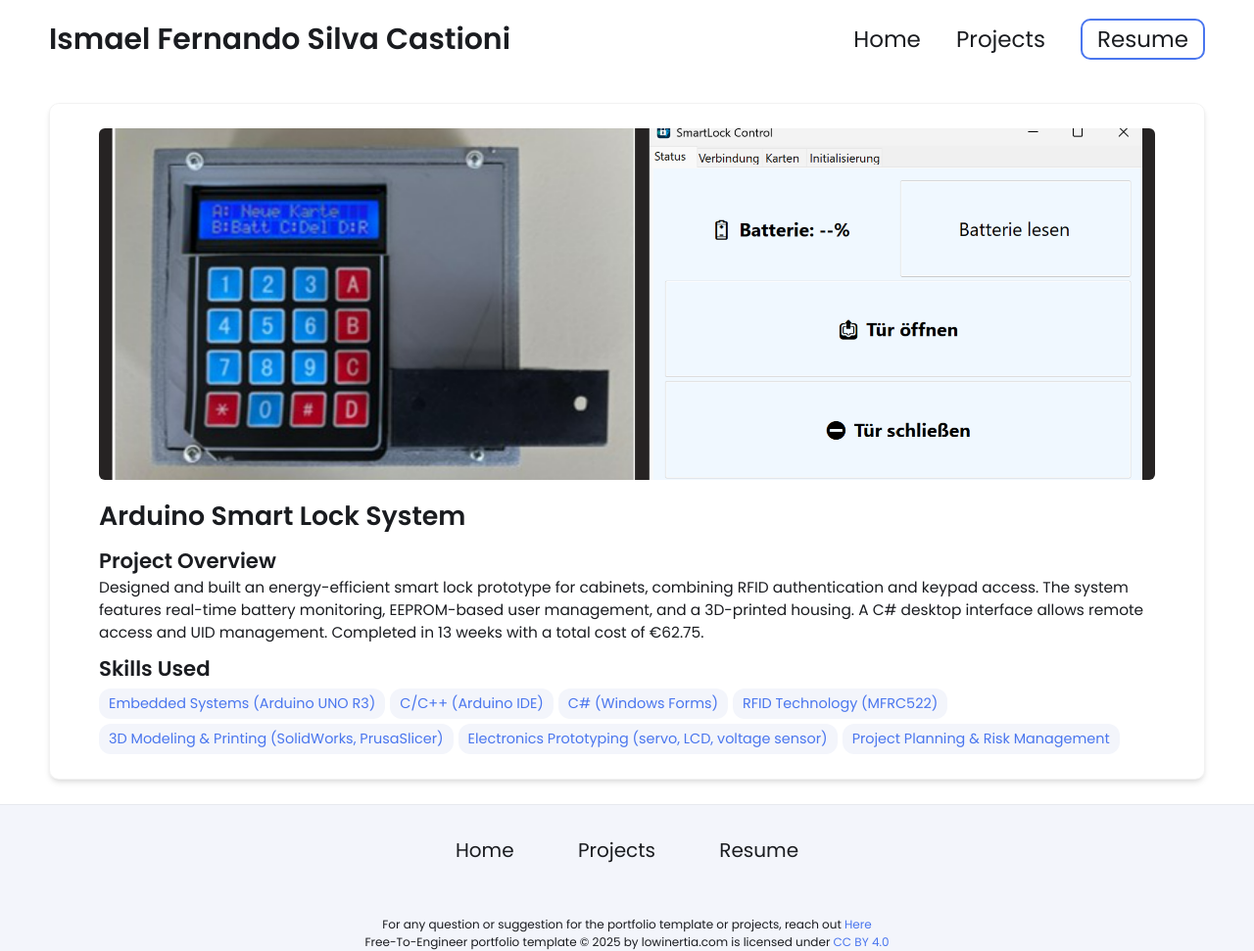
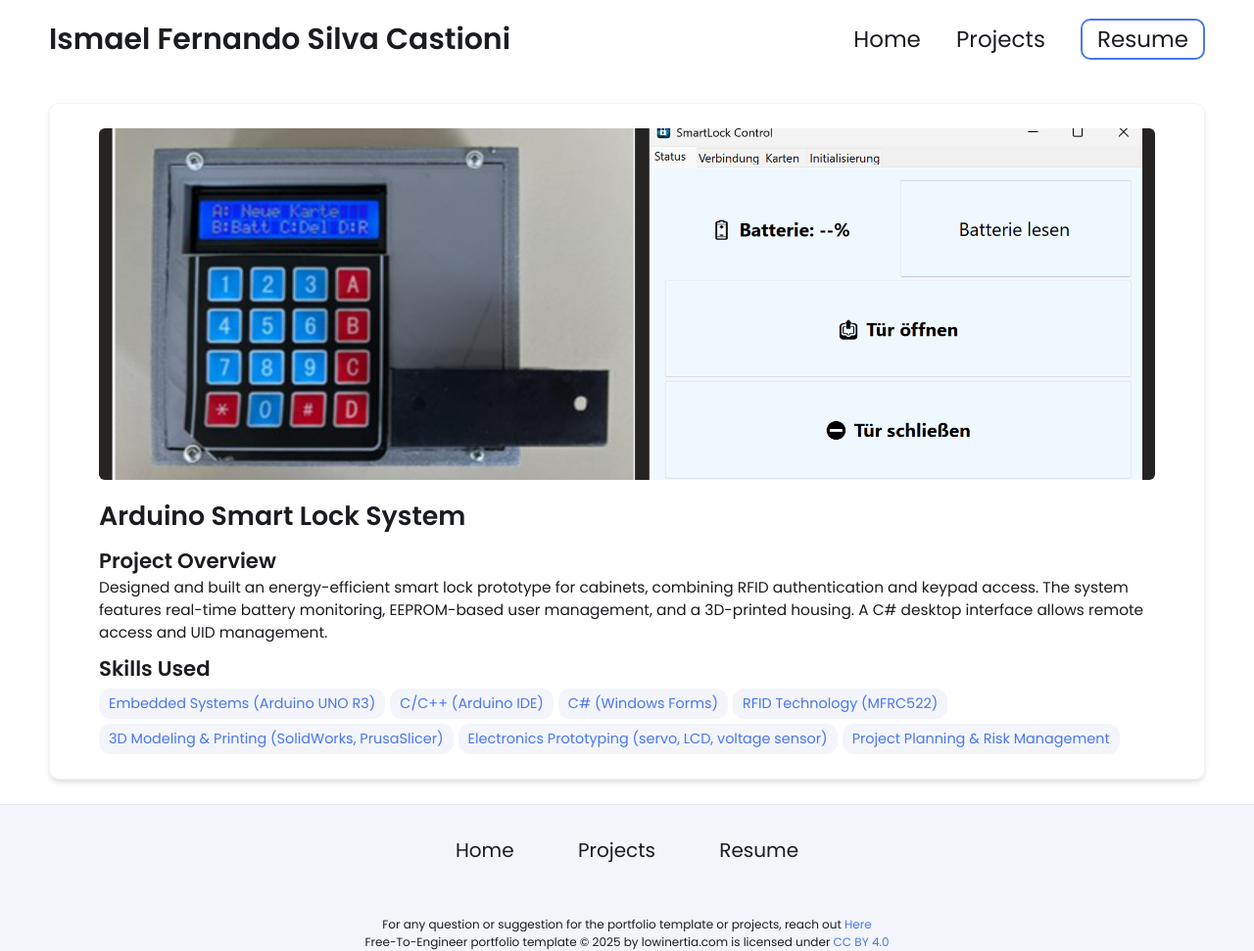
Before and after one commit to ISML10/ISML10.github.io, a Jekyll site: the page built from _projects/Arduino Smart Lock System/index.md, in a window 1280 px wide. Shown: the whole page at 98% size. Built offline with Jekyll 4.4.1, drawn with Linux system fonts in a browser that asks for light colours.

Commit message:
Update index.md

```diff
--- a/_projects/Arduino Smart Lock System/index.md
+++ b/_projects/Arduino Smart Lock System/index.md
@@ -1,7 +1,7 @@
 ---
 layout: post
 title: Arduino Smart Lock System
-description: Designed and built an energy-efficient smart lock prototype for cabinets, combining RFID authentication and keypad access. The system features real-time battery monitoring, EEPROM-based user management, and a 3D-printed housing. A C# desktop interface allows remote access and UID management. Completed in 13 weeks with a total cost of €62.75.
+description: Designed and built an energy-efficient smart lock prototype for cabinets, combining RFID authentication and keypad access. The system features real-time battery monitoring, EEPROM-based user management, and a 3D-printed housing. A C# desktop interface allows remote access and UID management.
 skills:
 - Embedded Systems (Arduino UNO R3)
 - C/C++ (Arduino IDE)
```
